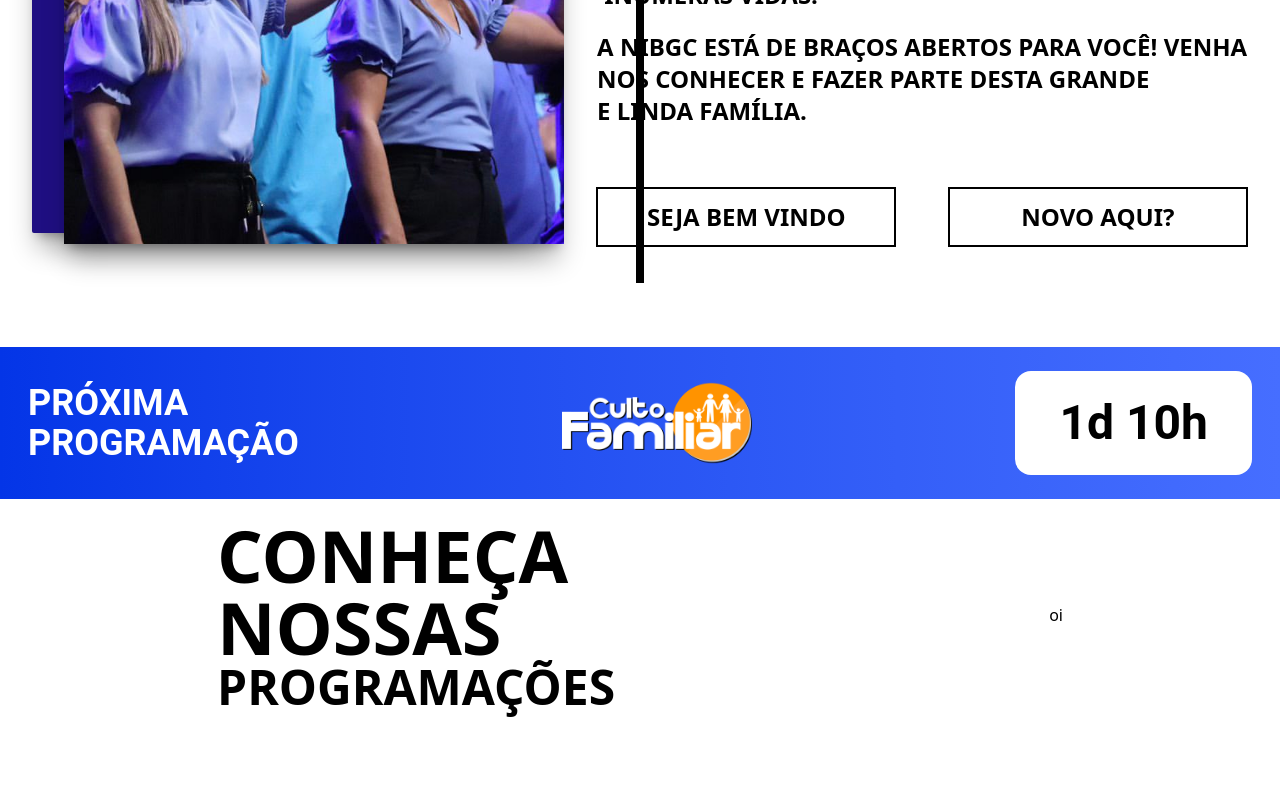
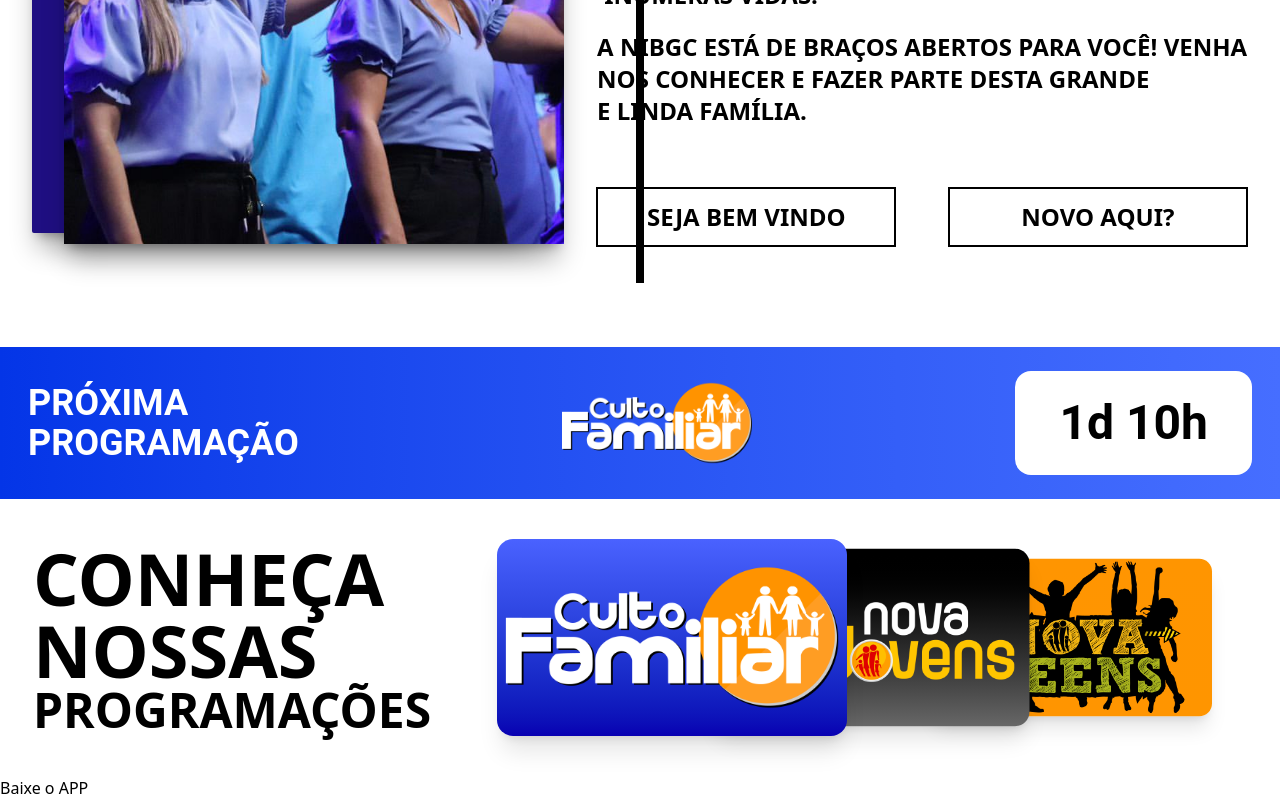
Before and after one commit to angelosicssu/website-nibgc, a Next.js app: page / in a window 1280 px wide. Shown: the part 1294-2094 px from the top of the page. Before the commit the page ends 2025 px from the top, so only its background shows below. Built offline with nearby package versions, Linux system fonts and the light colour scheme.

Commit message:
feat: carousel

```diff
--- a/src/app/components/Card/index.tsx
+++ b/src/app/components/Card/index.tsx
@@ -1,7 +1,66 @@
+"use client"; // rode somente no navegador, não no servidor
+import Image from "next/image";
+import { useEffect, useState } from "react";
+
+const cards = [
+    {
+        id: 1,
+        bg: "bg-linear-to-b from-[#4A62FF] to-[#0900B2]",
+        image: "/image/visualIdentity/cultoFamiliar.png",
+        alt: "Logo Culto Familiar"
+    },
+    {
+        id: 2,
+        bg: "bg-linear-to-b from-[#000000] to-[#676767]",
+        image: "/image/visualIdentity/novaJovens.png",
+        alt: "Logo Nova Jovens"
+    },
+    {
+        id: 3,
+        bg: "bg-linear-to-b from-[#FF9501] to-[#FF9500]",
+        image: "/image/visualIdentity/novaTeens.png",
+        alt: "Logo Nova Teens"
+    }
+];
+
 export default function Card() {
+
+    const [order, setOrder] = useState(cards);
+
+    useEffect(() => {
+        const interval = setInterval(() => {
+            setOrder((prev) => {
+                const [first, ...rest] = prev;
+                return [...rest, first];
+            })
+        }, 10000);
+
+        return () => clearInterval(interval);
+    }, []);
+
     return(
-        <div>
-            <p>oi</p>
+        <div className="flex items-center justify-center">
+            <div className="flex gap-[50px] relative">
+                {order.map((card, index) => (
+                    <div
+                    key={card.id}
+                    className={`
+                        w-[400] h-[400] flex items-center justify-center rounded-2xl shadow-xl trasition-all duration-75
+                        ${card.bg}
+                        ${index === 0 ? "z-30 scale-100" : ""}
+                        ${index === 1 ? "z-20 -ml-50 scale-90" : ""}
+                        ${index === 2 ? "z-10 -ml-50 scale-80" : ""}
+                        `}
+                    >
+                        <Image
+                        src={card.image}
+                        alt={card.alt}
+                        width={350}
+                        height={350}
+                        />
+                    </div>
+                ))}
+            </div>
         </div>
     )
 }
--- a/src/app/page.tsx
+++ b/src/app/page.tsx
@@ -59,7 +59,7 @@ export default function Home() {
         <NextSchedule/>
       </div>
 
-      <div className="flex items-center justify-around py-5">
+      <div className="flex items-center justify-around py-10">
         <div className="text-black uppercase font-bold text-5xl">
           <p className="text-7xl">Conheça</p>
           <p className="text-7xl">Nossas</p>
@@ -69,6 +69,10 @@ export default function Home() {
           <Card/>
         </div>
       </div>
+
+      <div>
+        <p>Baixe o APP</p>
+      </div>
     </main>
   );
 }
```
